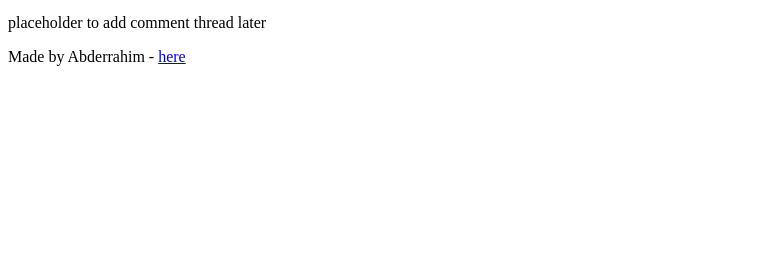
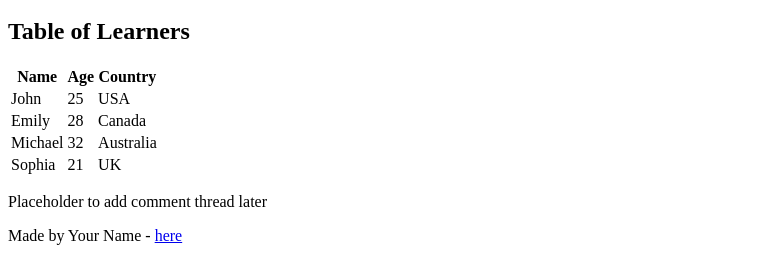
Before and after one commit to ajakka/My_First_Portfolio, a plain HTML site: page html_basic/index.html in a window 1280 px wide. Shown: the part 646-907 px from the top of the page, without its empty margins (0-766 px from the left). Before the commit the page ends 800 px from the top, so only its background shows below. Drawn offline with Linux system fonts and the light colour scheme.

Commit message:
Add some level of creativity

```diff
--- a/html_basic/index.html
+++ b/html_basic/index.html
@@ -33,15 +33,51 @@
             <a href="https://www.example.com" target="_blank">
                 <img src="https://i.ibb.co/gTDZZT8/ALX-Logo-07.png" alt="Clickable Logo" width="200">
             </a>
+
+            <!-- Table of learners -->
+            <div class="table-container">
+                <h2>Table of Learners</h2>
+                <table>
+                    <thead>
+                        <tr>
+                            <th>Name</th>
+                            <th>Age</th>
+                            <th>Country</th>
+                        </tr>
+                    </thead>
+                    <tbody>
+                        <tr>
+                            <td>John</td>
+                            <td>25</td>
+                            <td>USA</td>
+                        </tr>
+                        <tr>
+                            <td>Emily</td>
+                            <td>28</td>
+                            <td>Canada</td>
+                        </tr>
+                        <tr>
+                            <td>Michael</td>
+                            <td>32</td>
+                            <td>Australia</td>
+                        </tr>
+                        <tr>
+                            <td>Sophia</td>
+                            <td>21</td>
+                            <td>UK</td>
+                        </tr>
+                    </tbody>
+                </table>
+            </div>
         </article>
 
         <aside>
-            <p>placeholder to add comment thread later</p>
+            <p>Placeholder to add comment thread later</p>
         </aside>
     </main>
 
     <footer>
-        <p>Made by Abderrahim - <a href="https://www.example.com" target="_blank">here</a></p>
+        <p>Made by Your Name - <a href="https://www.example.com" target="_blank">here</a></p>
     </footer>
 </body>
 </html>
```
